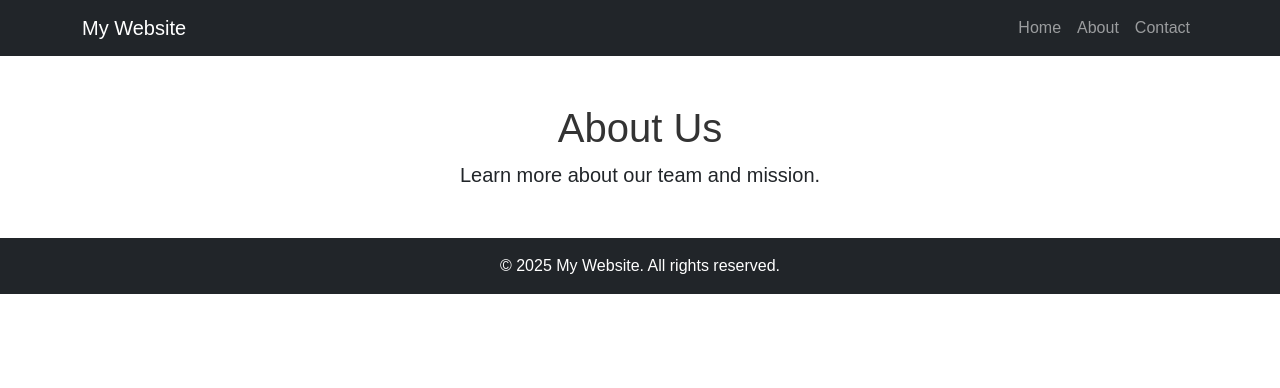
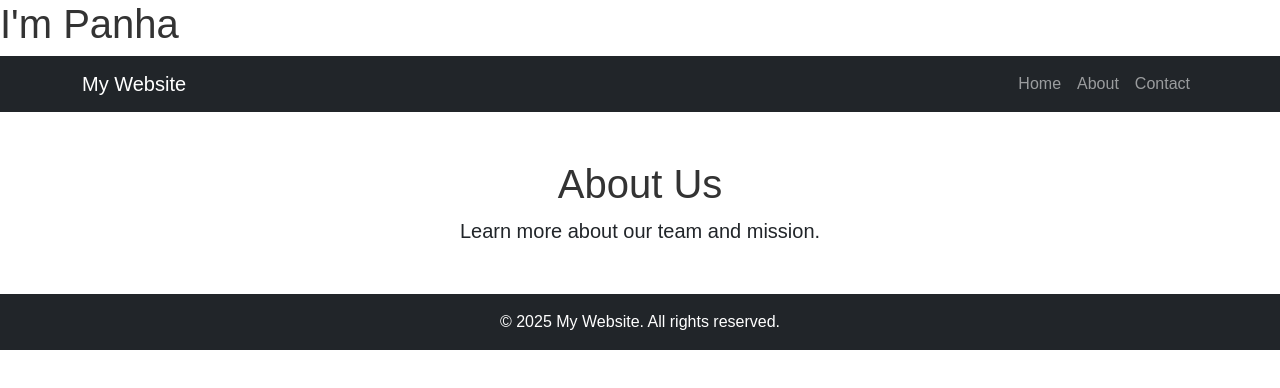
Before and after one commit to Panhakoeun/group6-github, a plain HTML site: page about.html in a window 1280 px wide. Drawn offline with nearby package versions, Linux system fonts and the light colour scheme.

Commit message:
panha add h1

```diff
--- a/about.html
+++ b/about.html
@@ -8,6 +8,7 @@
     <link rel="stylesheet" href="style.css">
 </head>
 <body>
+    <h1>I'm Panha</h1>
     <nav class="navbar navbar-expand-lg navbar-dark bg-dark">
         <div class="container">
             <a class="navbar-brand" href="index.html">My Website</a>
```
